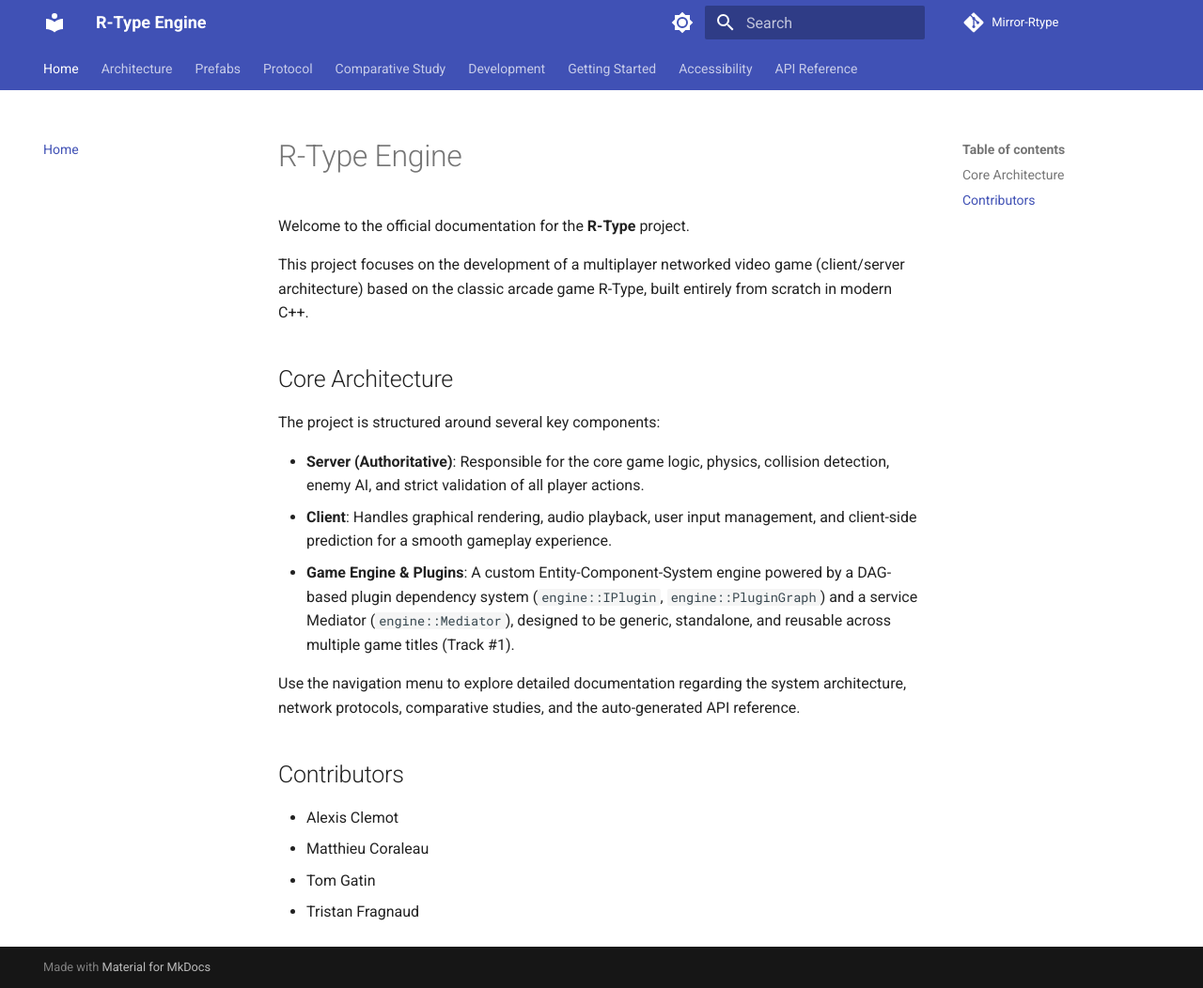
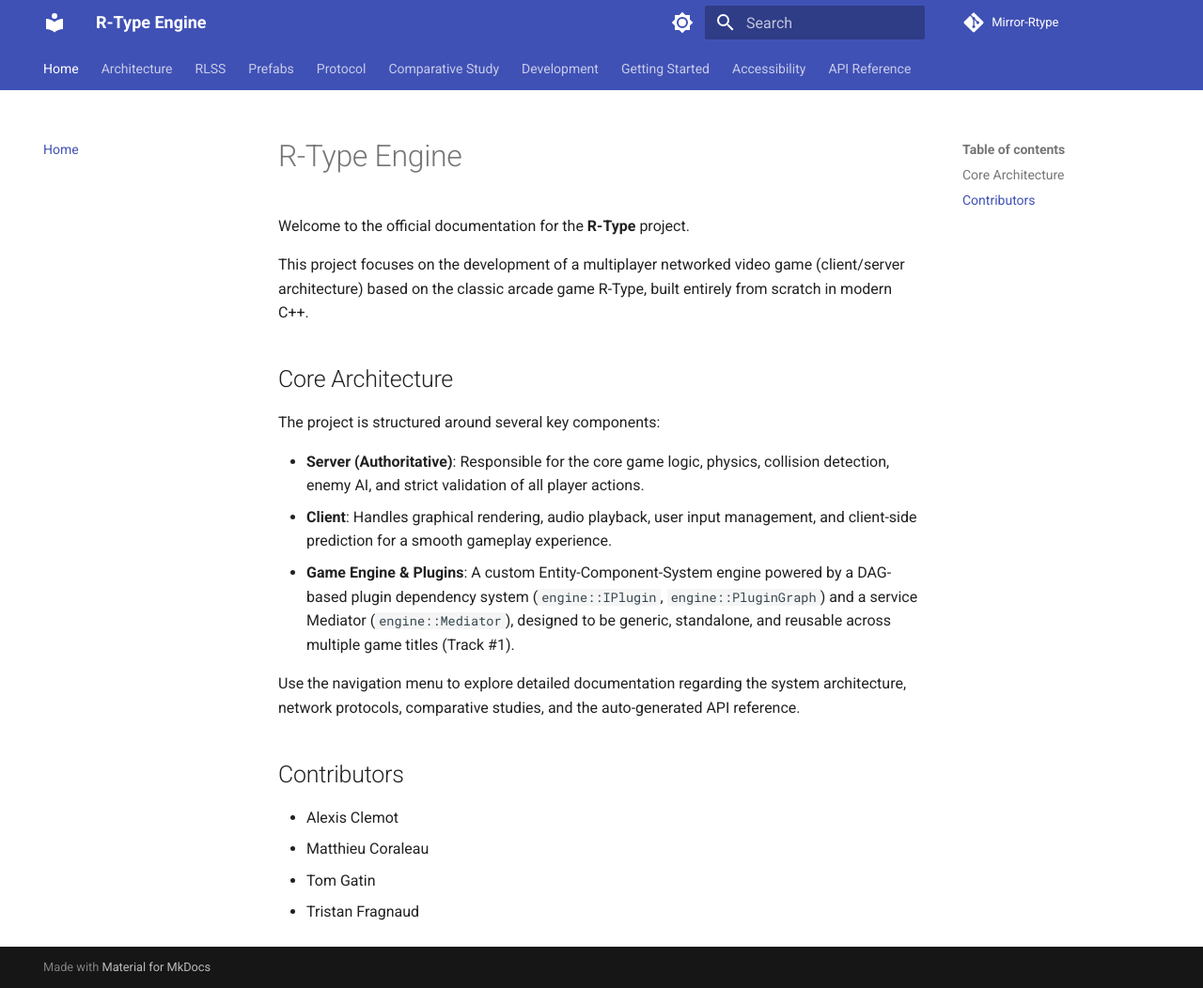
Before and after one commit to Matt4401/Mirror-Rtype, an MkDocs documentation site: the page built from docs/index.md, in a window 1280 px wide and 1052 px high. Shown: the whole window at 94% size. Built offline with MkDocs 1.6.1 and Material for MkDocs 9.7.7, drawn with Linux system fonts in a browser that asks for light colours; comment, search, counter and statistics services are not loaded.

Commit message:
feat: add rlss sample game and update documentation

```diff
--- a/mkdocs.yml
+++ b/mkdocs.yml
@@ -38,7 +38,7 @@ plugins:
   - mkdoxy:
       projects:
         rtype:
-          src-dirs: "engine/src client/src server/src log/src common/src game/src"
+          src-dirs: "engine/src client/src server/src log/src common/src game/src rlss"
           full-doc: True
           doxy-cfg:
             FILE_PATTERNS: "*.cpp *.hpp *.h"
@@ -75,6 +75,7 @@ nav:
       - Client: architecture/client.md
       - Client ↔ Server: architecture/client-server.md
       - Network: architecture/network.md
+  - RLSS: rlss/index.md
   - Prefabs:
       - Overview: prefabs/index.md
       - Collision Categories: prefabs/collision-categories.md
```
Also changed, not shown: CLAUDE.md (+2 -0 lines), 1 other file.
